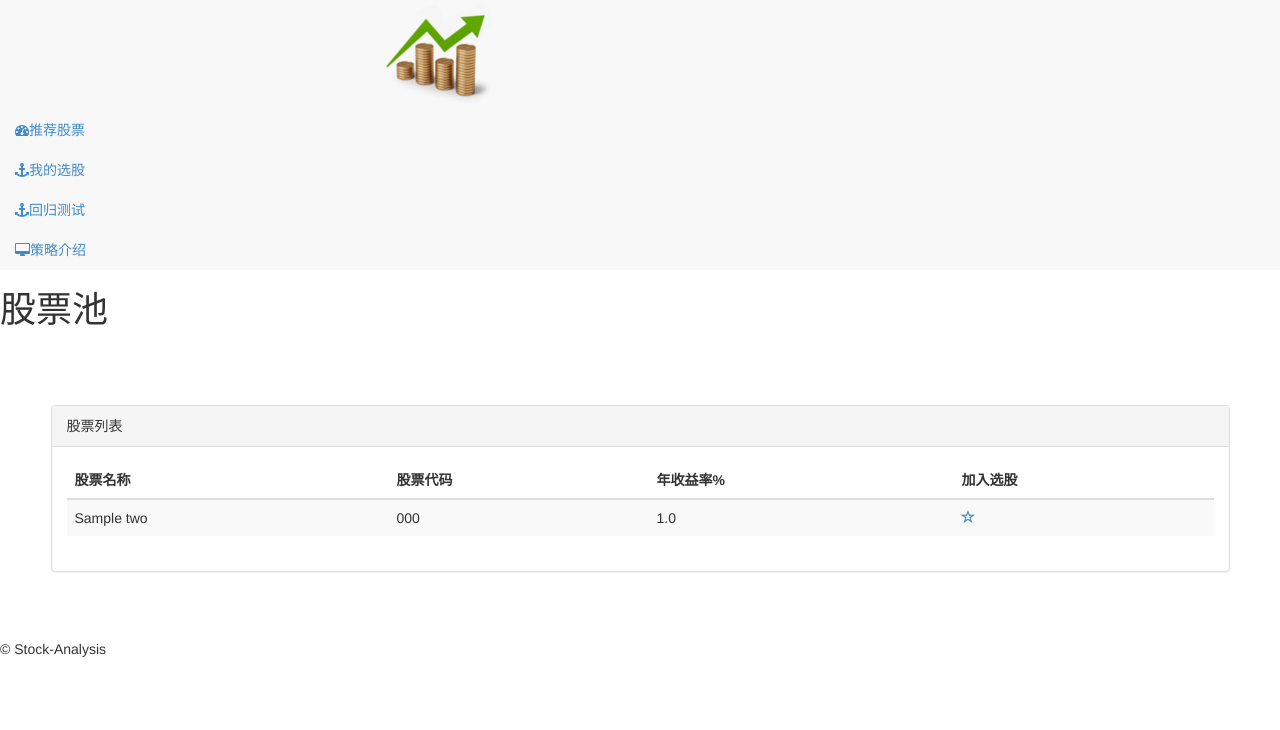
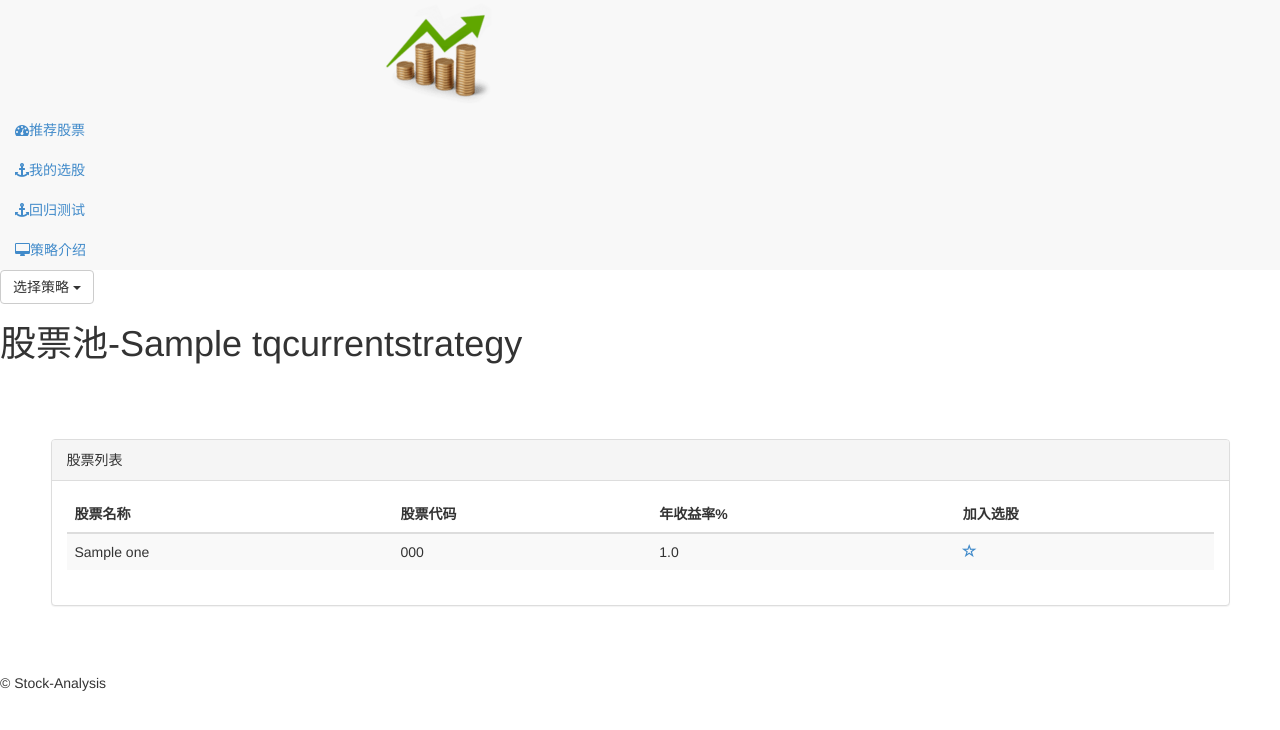
Before and after one commit to Senjoey/GraduationDesign, a Django app: page /quanter/000/1 in a window 1280 px wide. Shown: the part 52-782 px from the top of the page. Run offline with Django 3.2, Linux system fonts and the light colour scheme; tables that the repository leaves empty hold one stand-in row (values such as "Sample post"); some libraries are stand-ins or nearby versions.

Commit message:
[develop]添加选择策略界面

```diff
--- a/quanter/static/js/quanter/backtest.js
+++ b/quanter/static/js/quanter/backtest.js
@@ -18,7 +18,7 @@ function backTest() {
     alert("codetotest: "+ code_to_test);
     $.ajax({
              type: "GET",
-             url: "back_test_multi_code",
+             url: "back_test_multi_code_sell_when_large_departure",
              data: {
                  code: code_to_test,
                  start: startDate,
--- a/quanter/templates/quanter/StockMine.html
+++ b/quanter/templates/quanter/StockMine.html
@@ -72,7 +72,7 @@
         <div id="page-inner">
             <div class="row">
                 <div class="col-md-12">
-                    <h1 class="page-head-line">我的选股</h1>
+                    <h1 class="page-head-line">我的选股-{{ strategy_name }}</h1>
                     <div class="row">
                         <div style="margin: 5%;">
                             <!--    Striped Rows Table  -->
@@ -146,6 +146,9 @@
 <!-- /. FOOTER  -->
 <!-- SCRIPTS -AT THE BOTOM TO REDUCE THE LOAD TIME-->
 <!-- JQUERY SCRIPTS -->
+<script type="text/javascript">
+    var strategy_name = {{ strategy_name|safe }};
+</script>
 <script src="../../static/js/jquery-1.10.2.js"></script>
 <!-- BOOTSTRAP SCRIPTS -->
 <script src="../../static/js/bootstrap.js"></script>
--- a/quanter/templates/quanter/StockTable.html
+++ b/quanter/templates/quanter/StockTable.html
@@ -70,7 +70,18 @@
         <div id="page-inner">
             <div class="row">
                 <div class="col-md-12">
-                    <h1 class="page-head-line">股票池</h1>
+                    <div class="dropdown">
+{#                            <label style="font-size: 17px">选择策略：</label>#}
+                        <button class="btn btn-default dropdown-toggle" type="button" id="dropdownMenu1" data-toggle="dropdown" aria-haspopup="true" aria-expanded="true">
+                            选择策略
+                        <span class="caret"></span>
+                        </button>
+                      <ul class="dropdown-menu" aria-labelledby="dropdownMenu1">
+                        <li><a href="{% url 'choose_strategy_one' %}">策略一</a></li>
+                        <li><a href="{% url 'choose_strategy_two' %}">策略二</a></li>
+                      </ul>
+                    </div>
+                    <h1 class="page-head-line">股票池-{{ strategy_name }}</h1>
                     <div class="row">
                         <div style="margin: 5%;">
                             <!--    Striped Rows Table  -->
@@ -146,10 +157,10 @@
 <!-- /. FOOTER  -->
 <!-- SCRIPTS -AT THE BOTOM TO REDUCE THE LOAD TIME-->
 <!-- JQUERY SCRIPTS -->
-{#<script type="text/javascript">#}
-{#    var testData = {{ data|safe }};#}
-{#    alert(testData);#}
-{#</script>#}
+<script type="text/javascript">
+    var strategy_name = {{ strategy_name|safe }};
+</script>
+
 <script src="../../static/js/jquery-1.10.2.js"></script>
 <!-- BOOTSTRAP SCRIPTS -->
 <script src="../../static/js/bootstrap.js"></script>
--- a/quanter/templates/quanter/StrategyIntroduction.html
+++ b/quanter/templates/quanter/StrategyIntroduction.html
@@ -69,13 +69,13 @@
                         <h1 class="page-head-line">策略介绍</h1>
                         <h3>策略一</h3>
                         <p>
-                            利用均线趋势向下的背景里的负乖离买反弹，然后在接近向下均线的位置卖出
+                            均线趋势向上的背景下买进，在正乖离过大的位置卖出
                         </p>
                         <br />
                         <br />
                         <h3>策略二</h3>
                         <p>
-                            均线趋势向上的背景下买进，在正乖离过大的位置卖出
+                            利用均线趋势向下的背景里的负乖离买反弹，然后在接近向下均线的位置卖出
                         </p>
                     </div>
                 </div>
--- a/quanter/urls.py
+++ b/quanter/urls.py
@@ -1,11 +1,11 @@
 from django.urls import path
 
 from quanter.views import three_k, buy_when_large_departure, sell_when_large_departure
-from quanter import multi_back_test
 from quanter import stock_pool
 
 urlpatterns = [
-    path('',  three_k.test_three_k, name='index'),
+    # 其他页面
+    path('',  three_k.three_k_index, name='index'),
     path('stock_charts',  three_k.stock_charts, name='stock_charts'),
     path('strategy_introduction',  three_k.strategy_introduction, name='strategy_introduction'),
 
@@ -13,17 +13,17 @@ urlpatterns = [
     path('<str:code>/<int:operation>', three_k.check_stock, name='check_stock'),
     path('stock_mine',  three_k.stock_mine, name='stock_mine'),
 
-    path('back_test_one_code', three_k.back_test_one_code, name="back_test_one_code"),
-    path('back_test_multi_code', three_k.back_test_multi_code, name="back_test_multi_code"),
+    # 选择策略
+    path('choose_strategy_one', three_k.choose_strategy_one, name="choose_strategy_one"),
+    path('choose_strategy_two', three_k.choose_strategy_two, name="choose_strategy_two"),
 
-    path('test_all_stock', three_k.test_all_stock_sell_when_large_departure, name='test_all_stock'),
+    # 回测
+    path('back_test_multi_code_sell_when_large_departure', three_k.back_test_multi_code_sell_when_large_departure, name="back_test_multi_code_sell_when_large_departure"),
+    path('back_test_multi_code_buy_when_large_departure', three_k.back_test_multi_code_buy_when_large_departure, name="back_test_multi_code_buy_when_large_departure"),
+
+    # 选股
+    path('choose_stock', stock_pool.choose_stock, name='choose_stock'),
     path('test_all_stock_buy_when_large_departure', buy_when_large_departure.test_all_stock_buy_when_large_departure, name='test_all_stock_buy_when_large_departure'),
     path('test_all_stock_sell_when_large_departure', sell_when_large_departure.test_all_stock_sell_when_large_departure, name='test_all_stock_sell_when_large_departure'),
-    path('test_one_stock', three_k.test_one_stock_sell_when_large_departure, name='test_one_stock'),
-    path('merge_three_year_yield', three_k.merge_three_year_yield, name='merge_three_year_yield'),
 
-    path('back_test', three_k.back_test,name='back_test'),
-
-
-    path('choose_stock', stock_pool.choose_stock, name = 'choose_stock'),
 ]
--- a/quanter/views/three_k.py
+++ b/quanter/views/three_k.py
@@ -2,7 +2,7 @@ from django.http import HttpResponse
 from quanter.stock_data import StockDataService
 from quanter.three_k_strategy import ThreeKStrategy
 from quanter.models import FirstHundredStock2014yield, FirstHundredStock2015yield, FirstHundredStock2016yield, \
-    FirstHundredStock2017yield, FirstHundredStock2018yield, tqstock, tq_sell_when_large_departure_strategy_two
+    FirstHundredStock2017yield, FirstHundredStock2018yield, tqcurrentstrategy, tq_sell_when_large_departure_strategy_one
 import pandas as pd
 import json
 import datetime
@@ -358,13 +358,25 @@ def index(request):
     return HttpResponse("查询数据成功.")
 
 
-def test_three_k(request):
+'''
+主要的几个页面
+'''
+
+
+def three_k_index(request):
     return render(request, 'quanter/StrategyIntroduction.html')
 
 
 def stock_charts(request):
+    # 查看当前strayegy
+    current_strategy = tqcurrentstrategy.objects.all()[0]
+    objs = tq_sell_when_large_departure_strategy_one.objects
+    if current_strategy.strategy_num == 2:
+        print('当前是策略二！')
+        # objs = tq_buy_when_large_departure_strategy_two.objects
+
     # 获取我的自选股list
-    query_set = list(tq_sell_when_large_departure_strategy_two.objects.filter(isInPool=1, isChecked=1))
+    query_set = list(objs.filter(isInPool=1, isChecked=1))
     my_stock = []
 
     for obj in query_set:
@@ -372,16 +384,13 @@ def stock_charts(request):
         item['code'] = obj.code
         my_stock.append(item)
 
-    # start_date = datetime.date(2016, 1, 1)
-    # end_date = datetime.date(2016, 1, 31)
-    # zhong_shan_gong_yong = Dailydata.objects.filter(date__range=(start_date, end_date), code='000685').values('date', 'close')
-    # zhong_shan_gong_yong.order_by('date')
     raw_data = []
     # for day_data in zhong_shan_gong_yong:
     raw_data.append(['2017-01-01', 0])
     raw_data.append(['2017-01-02', 0])
     raw_data.append(['2017-01-03', 0])
-    return render(request, 'quanter/StockCharts.html', {'my_stock_list': json.dumps(my_stock), 'list': raw_data})
+    return render(request, 'quanter/StockCharts.html', {'my_stock_list': json.dumps(my_stock), 'list': raw_data,
+                                                        'strategy_name': current_strategy.strategy_name})
 
 
 def strategy_introduction(request):
@@ -389,77 +398,97 @@ def strategy_introduction(request):
 
 
 def stock_table(request):
-    # context = {'res_list': tqstock.objects.filter(isInPool=1)}
-    context = {'res_list': tq_sell_when_large_departure_strategy_two.objects.filter(isInPool=1)}
+    current_strategy = tqcurrentstrategy.objects.all()[0]
+    objs = tq_sell_when_large_departure_strategy_one.objects
+    if current_strategy.strategy_num == 2:
+        print('当前是策略二！')
+        # objs = tq_buy_when_large_departure_strategy_two.objects
+
+    context = {'res_list': objs.filter(isInPool=1), 'strategy_name': current_strategy.strategy_name}
     return render(request, 'quanter/StockTable.html', context)
 
 
 def check_stock(request, code, operation):
+    current_strategy = tqcurrentstrategy.objects.all()[0]
+    objs = tq_sell_when_large_departure_strategy_one.objects
+    if current_strategy.strategy_num == 2:
+        print('当前是策略二！')
+        # objs = tq_buy_when_large_departure_strategy_two.objects
+
     # 数据库操作，将对应股票从我的自选股中加入或删除
     if operation == 1:  # 股票池中的操作
-        stock = tq_sell_when_large_departure_strategy_two.objects.filter(code=code)[0]
+        stock = objs.filter(code=code)[0]
         if stock.isChecked == 0:
             stock.isChecked = 1
         else:
             stock.isChecked = 0
         stock.save()
-        context = {'res_list': tq_sell_when_large_departure_strategy_two.objects.filter(isInPool=1)}
+        context = {'res_list': objs.filter(isInPool=1), 'strategy_name': current_strategy.strategy_name}
         return render(request, 'quanter/StockTable.html', context)
     else:  # 我的选股中的操作
         print('我的自选股操作！')
-        stock = tq_sell_when_large_departure_strategy_two.objects.filter(code=code)[0]
+        stock = objs.filter(code=code)[0]
         stock.isChecked = 0
         stock.save()
-        for res in tq_sell_when_large_departure_strategy_two.objects.filter(isInPool=1, isChecked=1):
+        for res in objs.filter(isInPool=1, isChecked=1):
             print(res.name)
-        context = {'res_list': tq_sell_when_large_departure_strategy_two.objects.filter(isInPool=1, isChecked=1)}
+        context = {'res_list': objs.filter(isInPool=1, isChecked=1), 'strategy_name': current_strategy.strategy_name}
         return render(request, 'quanter/StockMine.html', context)
 
 
 def stock_mine(request):
-    # context = {'res_list': tqstock.objects.filter(isInPool=1, isChecked=1)}
-    context = {'res_list': tq_sell_when_large_departure_strategy_two.objects.filter(isInPool=1, isChecked=1)}
+    current_strategy = tqcurrentstrategy.objects.all()[0]
+    objs = tq_sell_when_large_departure_strategy_one.objects
+    if current_strategy.strategy_num == 2:
+        print('当前是策略二！')
+        # objs = tq_buy_when_large_departure_strategy_two.objects
+
+    context = {'res_list': objs.filter(isInPool=1, isChecked=1), 'strategy_name': current_strategy.strategy_name}
     return render(request, 'quanter/StockMine.html', context)
 
 
-def back_test_one_code(request):
-    # print(request.GET.get('start'))
-    # list = []
-    # item = {'profit': 25, 'date': '2015-04-01'}
-    # list.append(item)
-    # return HttpResponse(json.dumps(list), content_type='application/json')
-
-    # 获取参数
-    code = request.GET.get('code')
-    start_date = request.GET.get('start')
-    end_date = request.GET.get('end')
-    total_money = request.GET.get('totalMoney')
-    data = strategy.test_one_stock_sell_when_large_departure(code, start_date, end_date, total_money)
-    print('data: ', data)
-    print('type(data)', type(data))
-    date_index = data.index
-    date_list = []
-    price_list = []
-    for i, x in enumerate(data):
-        date_list.append(str(date_index[i]))
-        price_list.append(x)
-    data = {
-        "index": date_list,
-        "data": price_list
-    }
-    return HttpResponse(json.dumps(data), content_type='application/json')
-    # return render(request, 'quanter/StockRegression.html', context={'profit_data': 2500, 'profit_rate': 25})
+'''
+选择策略部分
+'''
 
 
-def back_test_multi_code(request):
+def choose_strategy_one(request):
+    current_strategy = tqcurrentstrategy.objects.all()[0]
+    current_strategy.strategy_num = 1
+    current_strategy.strategy_name = '策略一'
+    current_strategy.save()
+
+    objs = tq_sell_when_large_departure_strategy_one.objects
+    context = {'res_list': objs.filter(isInPool=1),  'strategy_name': current_strategy.strategy_name}
+    return render(request, 'quanter/StockTable.html', context)
+
+    # return render(request, 'quanter/StrategyIntroduction.html')
+
+
+def choose_strategy_two(request):
+    current_strategy = tqcurrentstrategy.objects.all()[0]
+    current_strategy.strategy_num = 2
+    current_strategy.strategy_name = '策略二'
+    current_strategy.save()
+    return render(request, 'quanter/StrategyIntroduction.html')
+
+
+'''
+回测部分
+'''
+# 利用均线趋势向上的背景买入，然后在正乖离大的位置卖出
+
+
+def back_test_multi_code_sell_when_large_departure(request):
+    print("====回测策略一：利用均线趋势向上的背景买入，然后在正乖离大的位置卖出====")
     # 获取参数
     code_to_test = request.GET.get('code').split(',')
     print("type(code_to_test): ", type(code_to_test))
     print('code_to_test: ', code_to_test)
     start_date = request.GET.get('start')
     end_date = request.GET.get('end')
-    total_money = request.GET.get('totalMoney')
-    res_df = multi_back_test.multi_test_sell_when_large_departure(start_date, end_date, code_to_test)
+    total_money = float(request.GET.get('totalMoney'))
+    res_df = multi_back_test.multi_test_sell_when_large_departure(start_date, end_date, code_to_test, total_money)
     # 需要的数据
     date_list = []
     asset_list = []
@@ -501,16 +530,53 @@ def back_test_multi_code(request):
     return HttpResponse(json.dumps(data), content_type='application/json')
 
 
-def back_test(request):
-    # stat_date = '2018-03-23'
-    # end_date = '2018-03-25'
-    # stock_id_list = ['000001']
-    # three_k_strategy = ThreeKStrategy()
-    # # 计算每日的收益率
-    # daily_stock_yields = three_k_strategy.automatic_trade(stock_id_list)
-    # return HttpResponse(json.dumps({'stock_id_list': stock_id_list}), content_type="application/json")
-    start = "2016-01-01"
-    end = "2016-12-31"
-    code_to_test = ['000685', '000605', '000554', '000001']
-    multi_back_test.multi_test_buy_when_large_derpature(start, end, code_to_test)
-    return HttpResponse("返回数据成功")
+# 利用均线趋势向下的背景里的负乖离买反弹，然后在接近向下均线的位置卖出
+def back_test_multi_code_buy_when_large_departure(request):
+    print("====回测策略一：利用均线趋势向下的背景里的负乖离买反弹，然后在接近向下均线的位置卖出====")
+    # 获取参数
+    code_to_test = request.GET.get('code').split(',')
+    print("type(code_to_test): ", type(code_to_test))
+    print('code_to_test: ', code_to_test)
+    start_date = request.GET.get('start')
+    end_date = request.GET.get('end')
+    total_money = request.GET.get('totalMoney')
+    res_df = multi_back_test.multi_test_buy_when_large_departure(start_date, end_date, code_to_test)
+    # 需要的数据
+    date_list = []
+    asset_list = []
+    flag_list = []
+    order_code_list = []
+    order_name_list = []
+    order_hold_num_list = []
+    price_list = []
+    profit_list = []
+
+    date_index = res_df.index
+    asset_series = res_df['asset']
+    flag_series = res_df['flag']
+    order_code_series = res_df['order_code']
+    order_name_series = res_df['order_name']
+    order_hold_num_series = res_df['order_hold_num']
+    price_series = res_df['price_series']
+    profit_series = res_df['profit_series']
+    for i, x in enumerate(price_series):
+        today = date_index[i]
+        date_list.append(str(today))
+        asset_list.append(asset_series[today])
+        flag_list.append(flag_series[today])
+        order_code_list.append(order_code_series[today])
+        order_name_list.append(order_name_series[today])
+        order_hold_num_list.append(order_hold_num_series[today])
+        price_list.append(x)
+        profit_list.append(profit_series[today])
+    data = {
+        'date_list': date_list,
+        'asset_list': asset_list,
+        'flag_list': flag_list,
+        'order_code_list': order_code_list,
+        'order_name_list': order_name_list,
+        'order_hold_num_list': order_hold_num_list,
+        'price_list': price_list,
+        'profit_list': profit_list
+    }
+    return HttpResponse(json.dumps(data), content_type='application/json')
```
Also changed, not shown: quanter/models.py (+7 -1 lines), quanter/multi_back_test.py (+11 -7 lines), quanter/templates/quanter/StockCharts.html (+4 -3 lines), quanter/views/sell_when_large_departure.py (+35 -14 lines).
